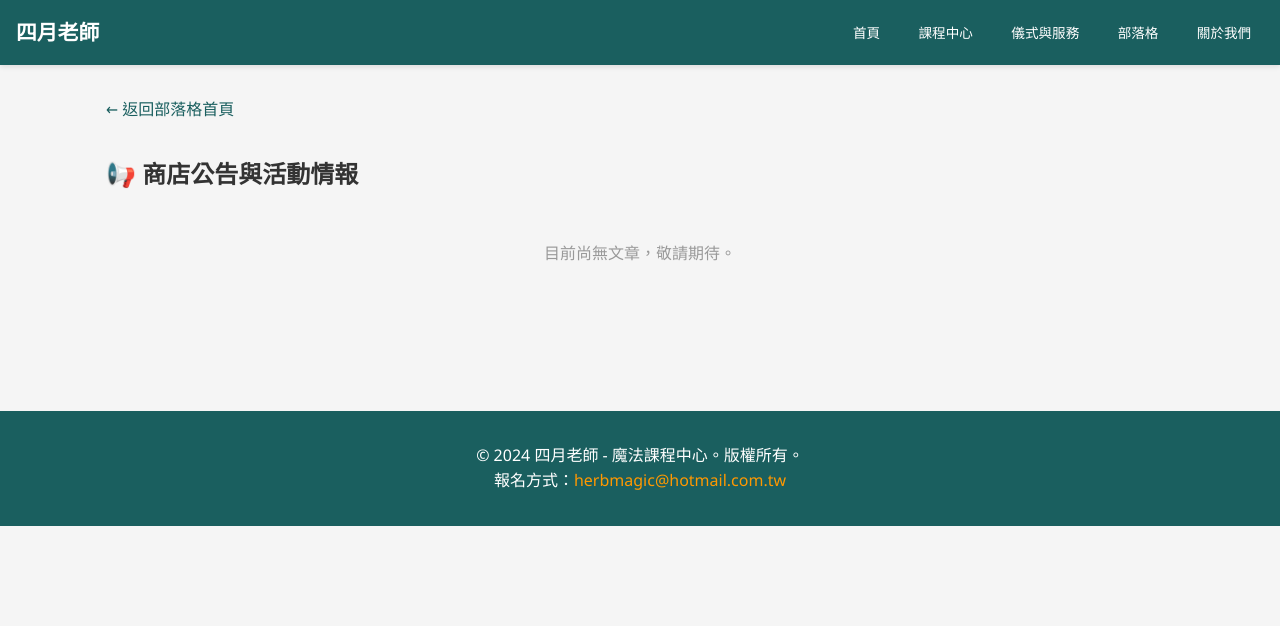
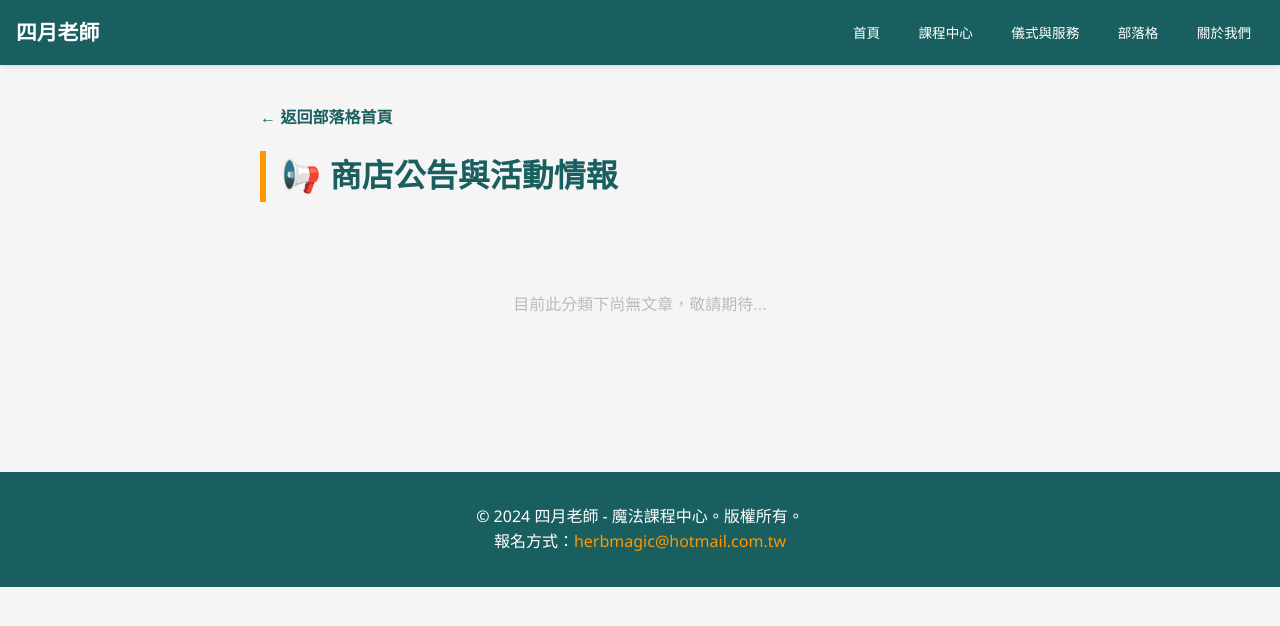
Before and after one commit to light4uliuphone-lang/hoodoo, a Jekyll site: the page built from blog/category/news.html, in a window 1280 px wide. Shown: the top 626 px of the page. Built offline with Jekyll 4.4.1, drawn with Linux system fonts in a browser that asks for light colours.

Commit message:
Update news.html

```diff
--- a/blog/category/news.html
+++ b/blog/category/news.html
@@ -1,34 +1,34 @@
 ---
 layout: default
 title: "分類：商店公告與活動情報 - 四月老師"
+permalink: /blog/category/news.html
 ---
 
-<div class="container" style="max-width: 1100px; margin: 0 auto; padding: 2rem 1rem;">
-    <div style="margin-bottom: 2rem;">
-        <a href="/blog/" style="text-decoration: none; color: #1a5f5f;">← 返回部落格首頁</a>
+<div style="max-width: 800px; margin: 0 auto; padding: 40px 20px; font-family: sans-serif;">
+    <div style="margin-bottom: 20px;">
+        <a href="/blog/" style="color: #1a5f5f; text-decoration: none; font-weight: bold;">← 返回部落格首頁</a>
     </div>
 
-    <div class="section-title">
-        <h2>📢 商店公告與活動情報</h2>
-    </div>
+    <header style="border-left: 6px solid #ff9800; padding-left: 15px; margin-bottom: 40px;">
+        <h1 style="color: #1a5f5f; font-size: 2rem; margin: 0;">📢 商店公告與活動情報</h1>
+    </header>
 
-    <div class="post-grid">
-        {% assign found_post = false %}
-        {% for post in site.posts %}
-            {% if post.categories contains "news" or post.category == "news" %}
-                {% assign found_post = true %}
-                <article class="post-item">
-                    <div class="post-meta">📅 {{ post.date | date: "%Y/%m/%d" }}</div>
-                    <h3><a href="{{ post.url | relative_url }}">{{ post.title }}</a></h3>
-                    <div class="post-excerpt">
-                        {{ post.excerpt | strip_html | truncate: 120 }}
-                    </div>
-                </article>
-            {% endif %}
+    <div class="category-main-content">
+        {% assign posts = site.posts | where_exp: "item", "item.categories contains 'news' or item.category == 'news'" %}
+        {% for post in posts %}
+            <article style="margin-bottom: 30px; padding-bottom: 20px; border-bottom: 1px solid #eee;">
+                <div style="color: #888; font-size: 0.85rem; margin-bottom: 10px;">📅 {{ post.date | date: "%Y/%m/%d" }}</div>
+                <h3 style="margin: 10px 0; font-size: 1.4rem;">
+                    <a href="{{ post.url | relative_url }}" style="color: #333; text-decoration: none; font-weight: bold;">{{ post.title }}</a>
+                </h3>
+                <div style="color: #666; line-height: 1.6; font-size: 1rem;">
+                    {{ post.excerpt | strip_html | truncate: 120 }}
+                </div>
+            </article>
         {% endfor %}
 
-        {% if found_post == false %}
-            <p style="text-align: center; grid-column: 1/-1; padding: 3rem; color: #999;">目前尚無文章，敬請期待。</p>
+        {% if posts.size == 0 %}
+            <p style="text-align: center; color: #bbb; padding: 50px 0;">目前此分類下尚無文章，敬請期待...</p>
         {% endif %}
     </div>
 </div>
```
